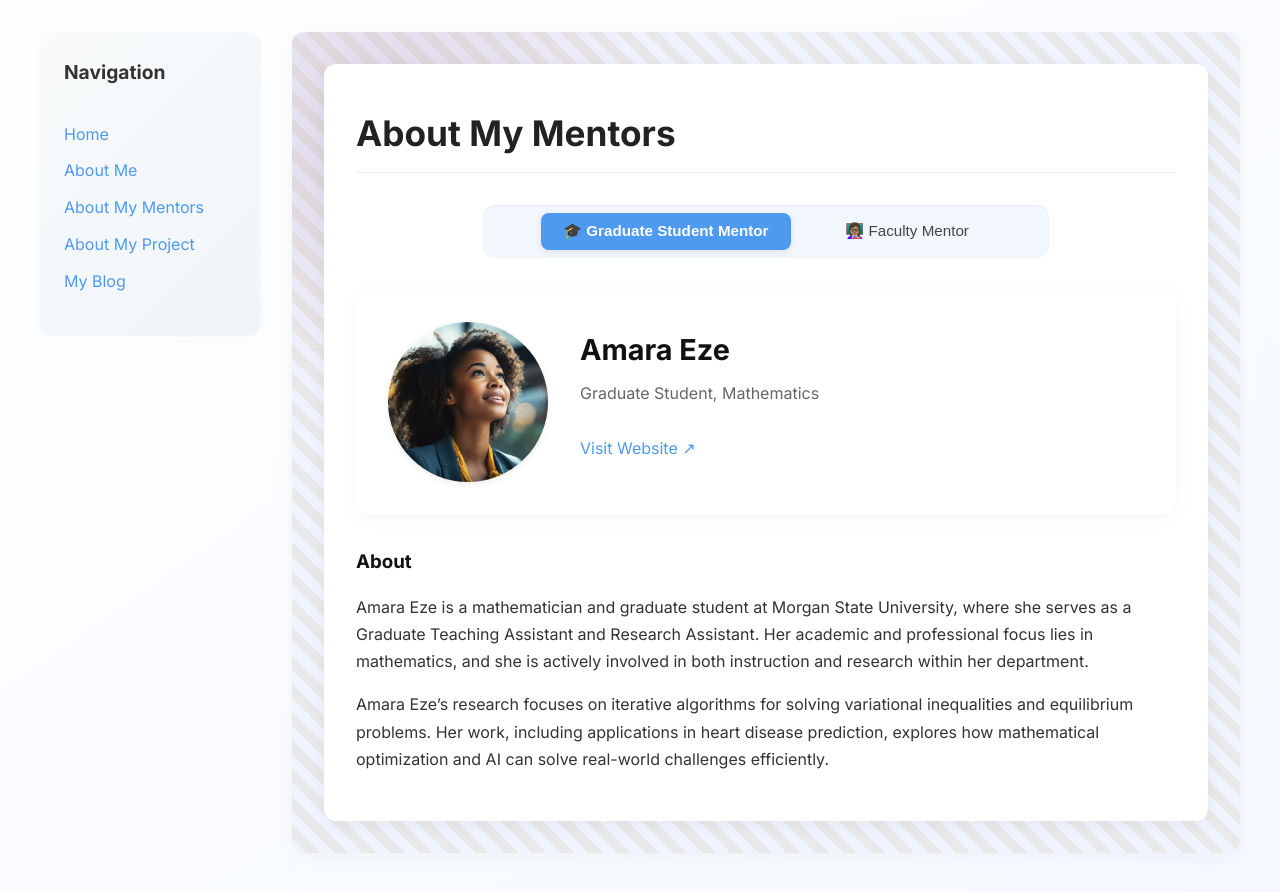
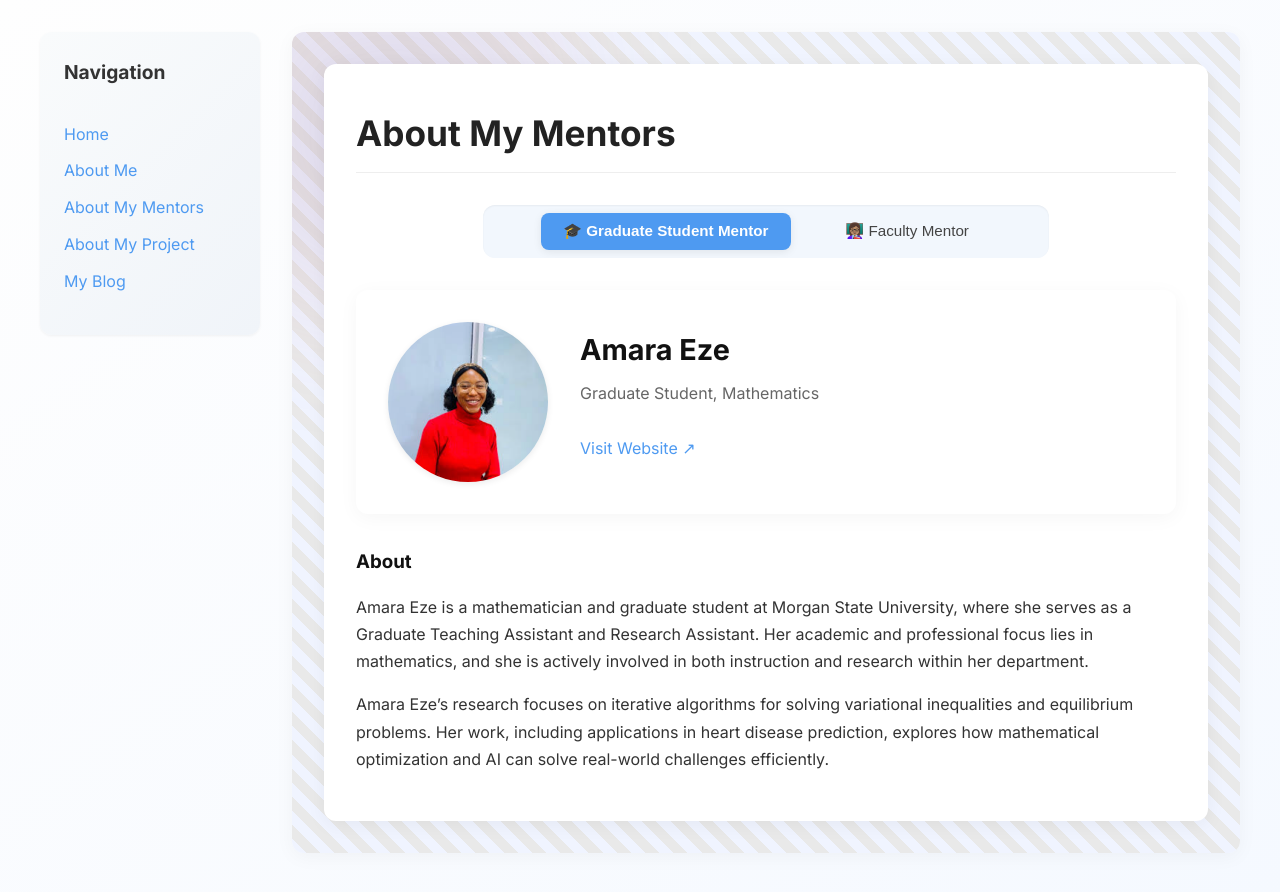
Before and after one commit to Deyo101/deyo101.github.io, a Jekyll site: the page built from pages/about-my-mentor.md, in a window 1280 px wide. Shown: the top 892 px of the page. Built offline with Jekyll 4.4.1, drawn with Linux system fonts in a browser that asks for light colours.

Commit message:
Update about-my-mentor.md

```diff
--- a/pages/about-my-mentor.md
+++ b/pages/about-my-mentor.md
@@ -6,7 +6,7 @@
 graduate_mentor:
   name: Amara Eze
   title: Graduate Student, Mathematics
-  image: /assets/images/graduate-student-mentor.jpg
+  image: assets/images/Screenshot 2025-05-29 at 8.46.16 PM.png
   website: https://www.linkedin.com/in/amara-eze-569b59259/
   bio: |
     Amara Eze is a mathematician and graduate student at Morgan State University, where she serves as a Graduate Teaching Assistant and Research Assistant. Her academic and professional focus lies in mathematics, and she is actively involved in both instruction and research within her department.
```
Also changed, not shown: other parts of pages/about-my-mentor.md (+1 -1 lines).
